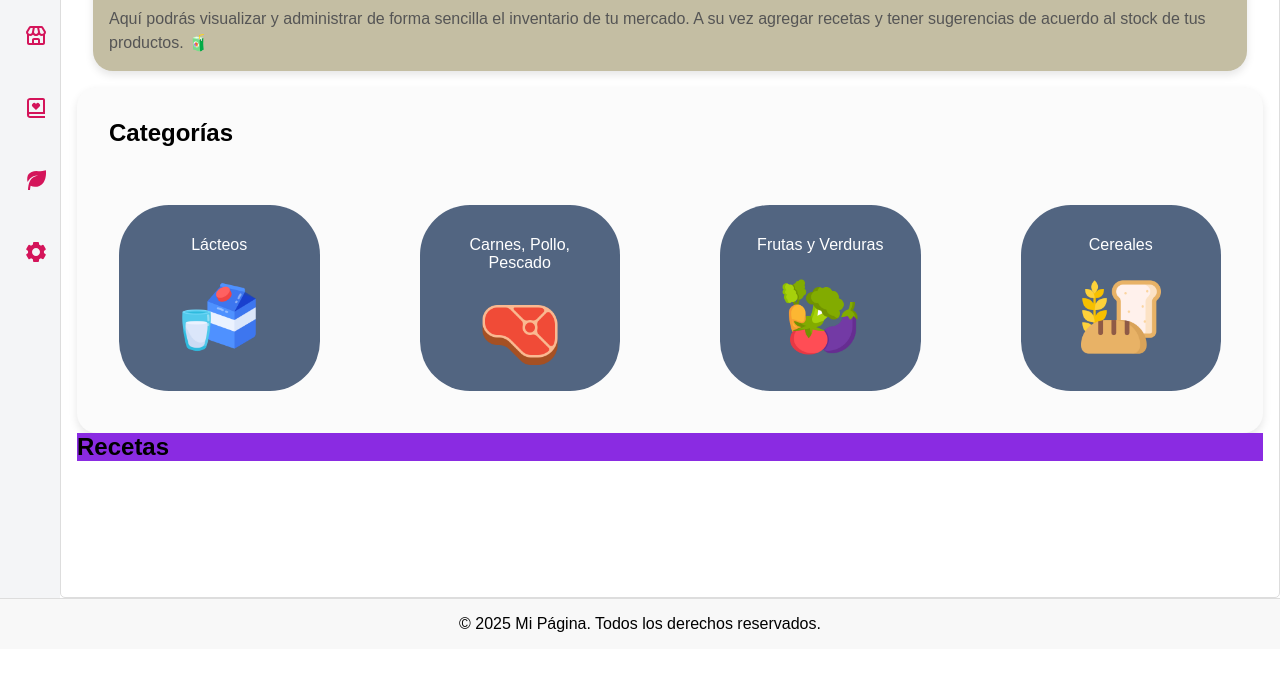
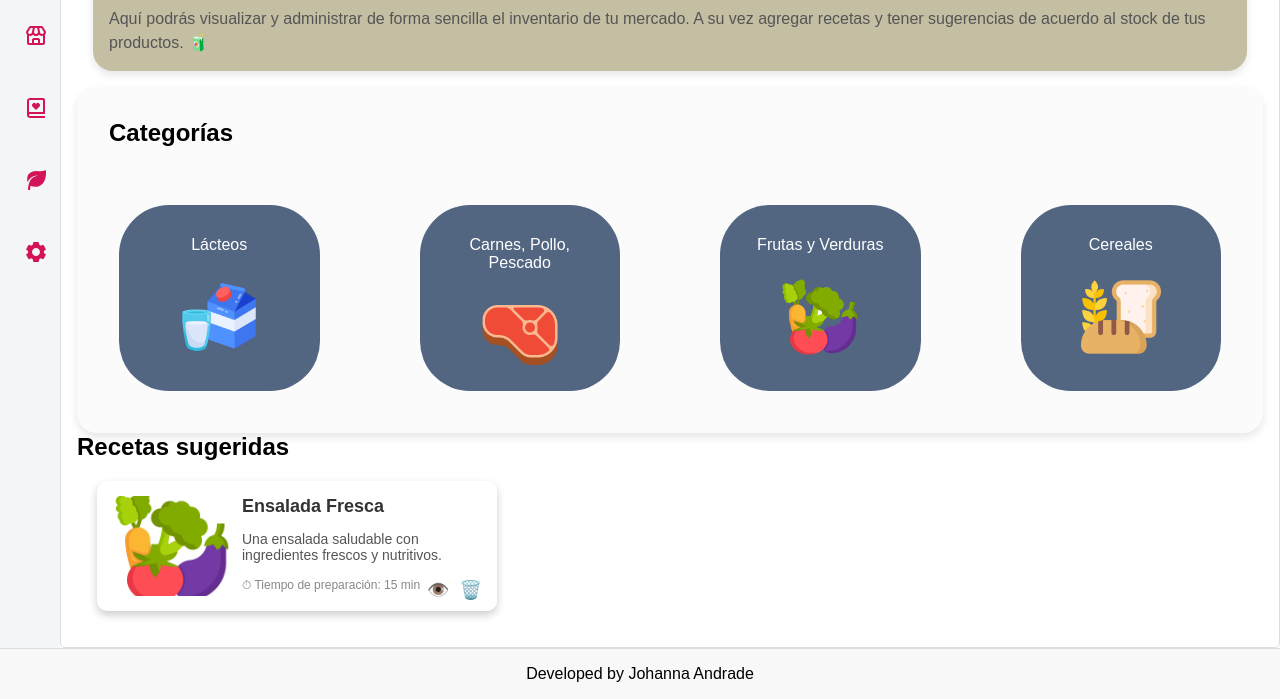
Before and after one commit to jandrader14/market-recipes, a plain HTML site: page src/dashboard/dashboard.html in a window 1280 px wide. Shown: the part 151-850 px from the top of the page. Before the commit the page ends 800 px from the top, so only its background shows below. Drawn offline with Linux system fonts and the light colour scheme.

Commit message:
Se agrego el contenedor de las recetas

```diff
--- a/assets/css/dashboard.css
+++ b/assets/css/dashboard.css
@@ -215,6 +215,73 @@ section {
   object-fit: contain;
 }
 
+/*----------------------------*/
+
+.receta-container {
+  display: grid;
+  grid-template-columns: 120px 1fr;
+  gap: 10px;
+  max-width: 400px;
+  background: #fff;
+  border-radius: 10px;
+  box-shadow: 0 4px 8px rgba(0, 0, 0, 0.2);
+  padding: 15px;
+  position: relative;
+  margin: 20px;
+}
+
+.receta-img {
+  width: 100%;
+  height: 100px;
+  object-fit: cover;
+  border-radius: 8px;
+  grid-row: span 3;
+}
+
+.receta-titulo {
+  font-size: 18px;
+  font-weight: bold;
+  color: #333;
+}
+
+.receta-descripcion {
+  font-size: 14px;
+  color: #555;
+}
+
+.receta-tiempo {
+  font-size: 12px;
+  color: #888;
+}
+
+.receta-botones {
+  position: absolute;
+  bottom: 10px;
+  right: 15px;
+  display: flex;
+  gap: 10px;
+}
+
+.btn {
+  background: none;
+  border: none;
+  cursor: pointer;
+  font-size: 18px;
+  transition: transform 0.2s;
+}
+
+.btn:hover {
+  transform: scale(1.1);
+}
+
+.btn-ver {
+  color: #007bff;
+}
+
+.btn-eliminar {
+  color: #e74c3c;
+}
+
 
 
 
--- a/src/dashboard/dashboard.html
+++ b/src/dashboard/dashboard.html
@@ -168,14 +168,27 @@
 
 
         </div>
-        <div style="background-color: blueviolet">
-          <h2>Recetas</h2>
+        <div class="recipes-suggest">
+          <h2>Recetas sugeridas</h2>
+          <div class="receta-container">
+            <img src="/assets/imagenes/vegetal.png" alt="Receta" class="receta-img">
+            <div class="receta-titulo">Ensalada Fresca</div>
+            <div class="receta-descripcion">Una ensalada saludable con ingredientes frescos y nutritivos.</div>
+            <div class="receta-tiempo">⏱ Tiempo de preparación: 15 min</div>
+            <div class="receta-botones">
+                <button class="btn btn-ver">👁️</button>
+                <button class="btn btn-eliminar">🗑️</button>
+            </div>
+          </div>
+
         </div>
+
+
 
       </section>
     </main>
     <footer>
-      <p>© 2025 Mi Página. Todos los derechos reservados.</p>
+      <p>Developed by Johanna Andrade</p>
     </footer>
   </body>
 </html>
```
Also changed, not shown: src/recipes/recipes.html (deleted, +0 -76 lines).
